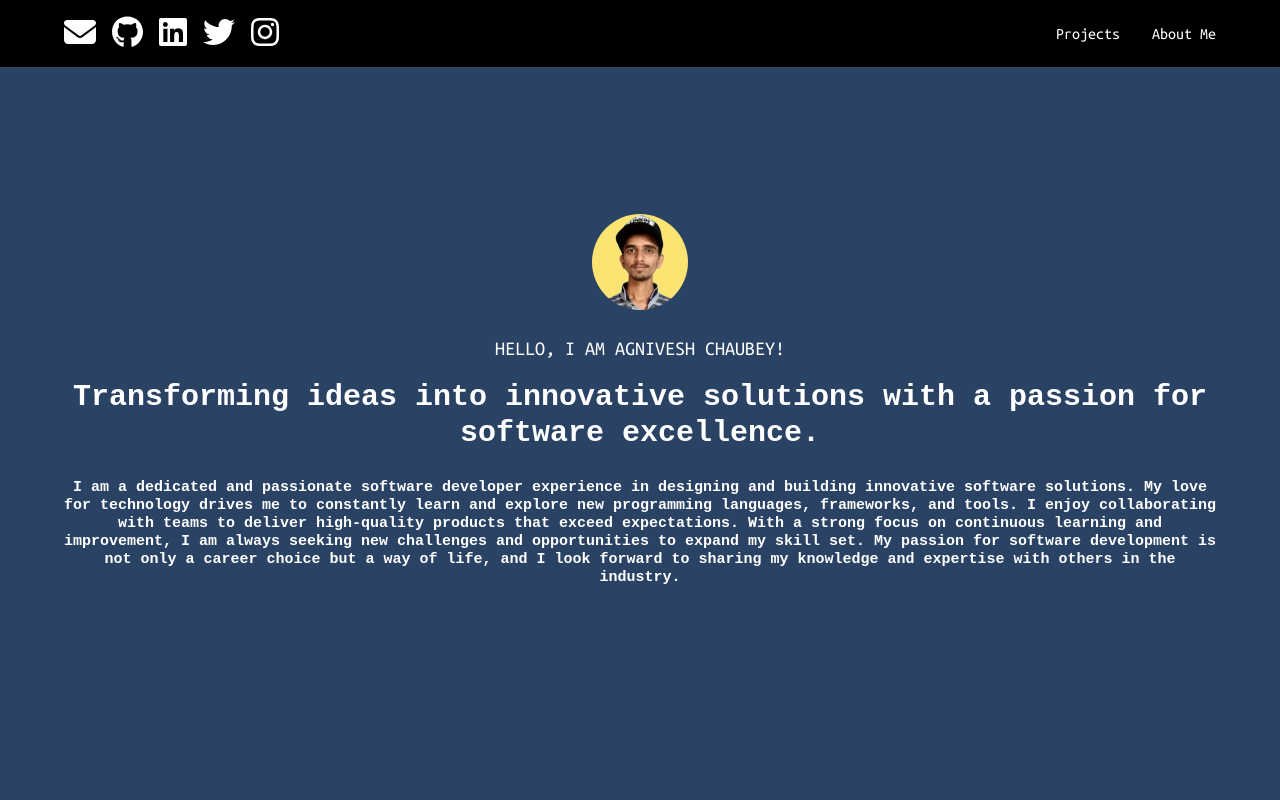
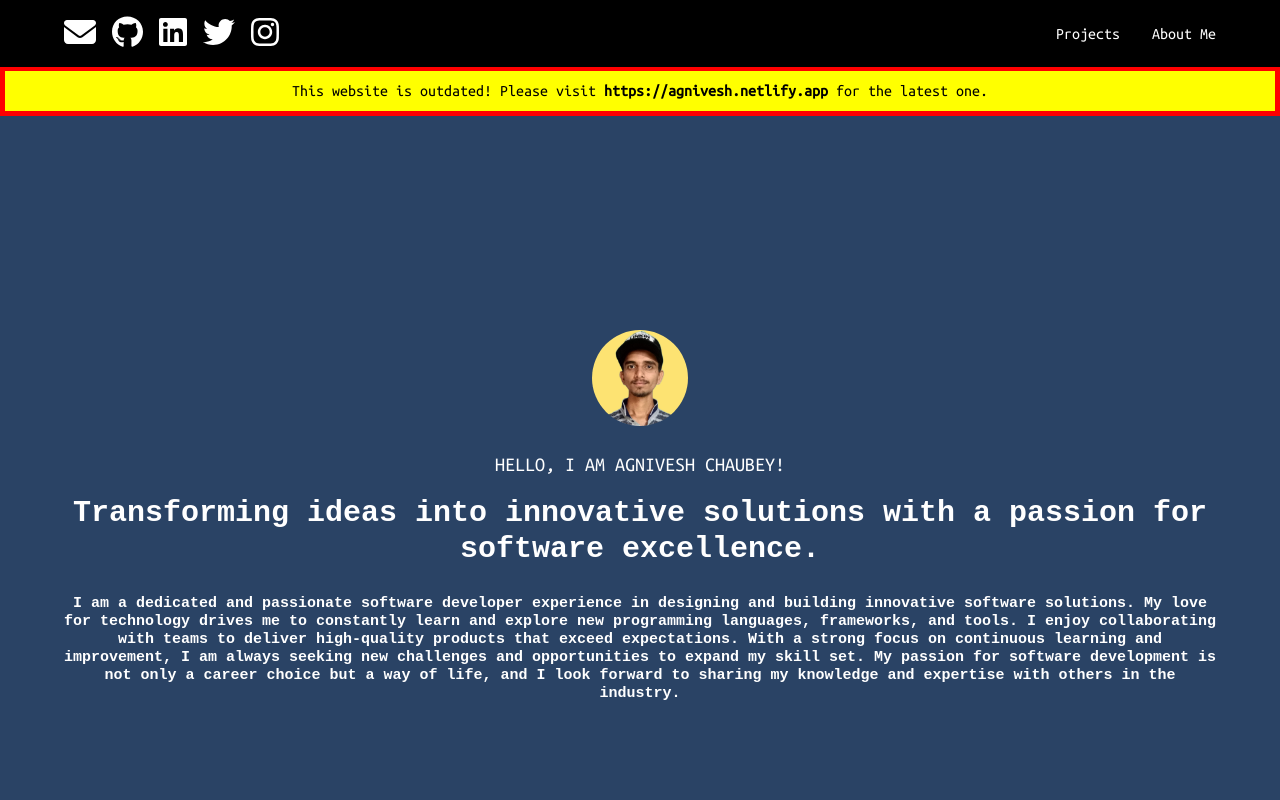
Before and after one commit to AgniveshChaubey/portfolio, a React (Create React App) app: page / in a window 1280 px wide. Shown: the top 800 px of the page. Built offline with nearby package versions, Linux system fonts and the light colour scheme.

Commit message:
link to new portfolio added

```diff
--- a/package.json
+++ b/package.json
@@ -1,6 +1,6 @@
 {
   "homepage": "http://AgniveshChaubey.github.io/portfolio",
-  "name": "graded-assessment",
+  "name": "Portfolio",
   "version": "0.1.0",
   "private": true,
   "dependencies": {
--- a/public/index.html
+++ b/public/index.html
@@ -10,35 +10,16 @@
       content="Web site created using create-react-app"
     />
     <link rel="apple-touch-icon" href="%PUBLIC_URL%/logo192.png" />
-    <!--
-      manifest.json provides metadata used when your web app is installed on a
-      user's mobile device or desktop. See https://developers.google.com/web/fundamentals/web-app-manifest/
-    -->
     <link rel="manifest" href="%PUBLIC_URL%/manifest.json" />
-    <!--
-      Notice the use of %PUBLIC_URL% in the tags above.
-      It will be replaced with the URL of the `public` folder during the build.
-      Only files inside the `public` folder can be referenced from the HTML.
-
-      Unlike "/favicon.ico" or "favicon.ico", "%PUBLIC_URL%/favicon.ico" will
-      work correctly both with client-side routing and a non-root public URL.
-      Learn how to configure a non-root public URL by running `npm run build`.
-    -->
-    <link rel="preconnect" href="https://fonts.googleapis.com"><link rel="preconnect" href="https://fonts.gstatic.com" crossorigin><link href="https://fonts.googleapis.com/css2?family=Ubuntu+Mono&display=swap" rel="stylesheet">
+    <link rel="preconnect" href="https://fonts.googleapis.com" />
+    <link rel="preconnect" href="https://fonts.gstatic.com" crossorigin />
+    <link
+      href="https://fonts.googleapis.com/css2?family=Ubuntu+Mono&display=swap"
+      rel="stylesheet"
+    />
     <title>Portfolio : Agnivesh</title>
   </head>
   <body>
-    <noscript>You need to enable JavaScript to run this app.</noscript>
     <div id="root"></div>
-    <!--
-      This HTML file is a template.
-      If you open it directly in the browser, you will see an empty page.
-
-      You can add webfonts, meta tags, or analytics to this file.
-      The build step will place the bundled scripts into the <body> tag.
-
-      To begin the development, run `npm start` or `yarn start`.
-      To create a production bundle, use `npm run build` or `yarn build`.
-    -->
   </body>
 </html>
--- /dev/null
+++ b/src/components/Banner.js
@@ -0,0 +1,30 @@
+import React from "react";
+import { Avatar, Box, Heading, VStack } from "@chakra-ui/react";
+import FullScreenSection from "./FullScreenSection";
+import profilePic from '../images/profilePic.jpg'
+
+const greeting = "HELLO, I AM AGNIVESH CHAUBEY!";
+const bio1 = "Transforming ideas into innovative solutions with a passion for software excellence.";
+const bio2 = "I am a dedicated and passionate software developer experience in designing and building innovative software solutions. My love for technology drives me to constantly learn and explore new programming languages, frameworks, and tools. I enjoy collaborating with teams to deliver high-quality products that exceed expectations. With a strong focus on continuous learning and improvement, I am always seeking new challenges and opportunities to expand my skill set. My passion for software development is not only a career choice but a way of life, and I look forward to sharing my knowledge and expertise with others in the industry.";
+// Implement the UI for the LandingSection component according to the instructions.
+// Use a combination of Avatar, Heading and VStack components.
+const Banner = () => (
+  <Box maxWidth="auto">
+    <FullScreenSection
+      justifyContent="center"
+      alignItems="center"
+      isDarkBackground
+      backgroundColor="#2A4365"
+    >
+      <VStack p={5} align='center'>
+        <Avatar mb={15} size="xl" src={profilePic} />
+        <p style={{ fontSize: '20px' }}>{greeting}</p>
+        <div></div>
+        <Heading pb={5} fontSize={30} align='center' className="">{bio1}</Heading>
+        <Heading fontSize={15} align='center'>{bio2}</Heading>
+      </VStack>
+    </FullScreenSection>
+  </Box>
+);
+
+export default Banner;
--- a/src/components/Header.js
+++ b/src/components/Header.js
@@ -7,7 +7,8 @@ import {
   faInstagram,
   faTwitter
 } from "@fortawesome/free-brands-svg-icons";
-import { Box, HStack } from "@chakra-ui/react";
+import { Box, HStack, Link } from "@chakra-ui/react";
+import Banner from "./Banner";
 
 const socials = [
   {
@@ -32,7 +33,6 @@ const socials = [
   },
 ];
 
-
 const useScroll = () => {
   const [scrollUp, setScrollUp] = useState(true);
   const prevScroll = useRef();
@@ -42,7 +42,6 @@ const useScroll = () => {
       let isScrollUp = prevScroll.current > window.pageYOffset;
       scroll === 0 ? isScrollUp = true : isScrollUp
       setScrollUp(isScrollUp)
-      console.log(prevScroll.current > window.pageYOffset);
       prevScroll.current = window.pageYOffset;
     }
     window.addEventListener('scroll', handleScroll);
@@ -53,12 +52,10 @@ const useScroll = () => {
   return { scrollUp }
 }
 
-
 const Header = () => {
   const { scrollUp } = useScroll();
 
   useEffect(() => {
-    console.log(scrollUp)
   }, [scrollUp])
 
   const handleClick = (anchor) => () => {
@@ -73,6 +70,7 @@ const Header = () => {
   };
 
   return (
+    <>
     <Box
       zIndex={1}
       position="fixed"
@@ -94,20 +92,16 @@ const Header = () => {
           alignItems="center"
         >
           <nav>
-            {/* Add social media links based on the `socials` data */}
             <HStack spacing={4}>
-              {
-                socials.map(social => (
-                  <a className="zoom" key={social.url} href={social.url} target='_blank'>
-                    <FontAwesomeIcon icon={social.icon} size="2x" />
-                  </a>
-                ))
-              }
+              {socials.map(social => (
+                <a className="zoom" key={social.url} href={social.url} target="_blank" rel="noopener noreferrer">
+                  <FontAwesomeIcon icon={social.icon} size="2x" />
+                </a>
+              ))}
             </HStack>
           </nav>
           <nav>
             <HStack spacing={8}>
-              {/* Add links to Projects and Contact me section */}
               <a className="zoom" href="#projects" onClick={handleClick("projects")}>Projects</a>
               <a className="zoom" href="#contact-me" onClick={handleClick("contactme")}>About Me</a>
             </HStack>
@@ -115,6 +109,32 @@ const Header = () => {
         </HStack>
       </Box>
     </Box>
+    <Box
+        mt="66px"
+        backgroundColor="yellow"
+        color="black"
+        p={2}
+        textAlign="center"
+        border="5px solid red"
+      >
+        <>
+          {" "}
+            <Link
+              href="https://agnivesh.netlify.app"
+              target="_blank"
+              rel="noopener noreferrer"
+            >
+          This website is outdated! Please visit{" "}
+          <span>
+            {" "}
+             <b> https://agnivesh.netlify.app</b>{" "}
+          </span>{" "}
+          for the latest one.{" "}
+            </Link>
+        </>
+      </Box>
+    </>
   );
 };
+
 export default Header;
--- a/src/index.js
+++ b/src/index.js
@@ -2,7 +2,6 @@ import React from 'react';
 import ReactDOM from 'react-dom/client';
 import './index.css';
 import App from './App';
-import reportWebVitals from './reportWebVitals';
 import { extendTheme } from '@chakra-ui/react'
 
 const theme = extendTheme({
@@ -20,8 +19,3 @@ root.render(
     <App />
   </React.StrictMode>
 );
-
-// If you want to start measuring performance in your app, pass a function
-// to log results (for example: reportWebVitals(console.log))
-// or send to an analytics endpoint. Learn more: https://bit.ly/CRA-vitals
-reportWebVitals();
--- a/src/reportWebVitals.js
+++ /dev/null
@@ -1,13 +0,0 @@
-const reportWebVitals = onPerfEntry => {
-  if (onPerfEntry && onPerfEntry instanceof Function) {
-    import('web-vitals').then(({ getCLS, getFID, getFCP, getLCP, getTTFB }) => {
-      getCLS(onPerfEntry);
-      getFID(onPerfEntry);
-      getFCP(onPerfEntry);
-      getLCP(onPerfEntry);
-      getTTFB(onPerfEntry);
-    });
-  }
-};
-
-export default reportWebVitals;
```
Also changed, not shown: src/App.js (+8 -7 lines).
